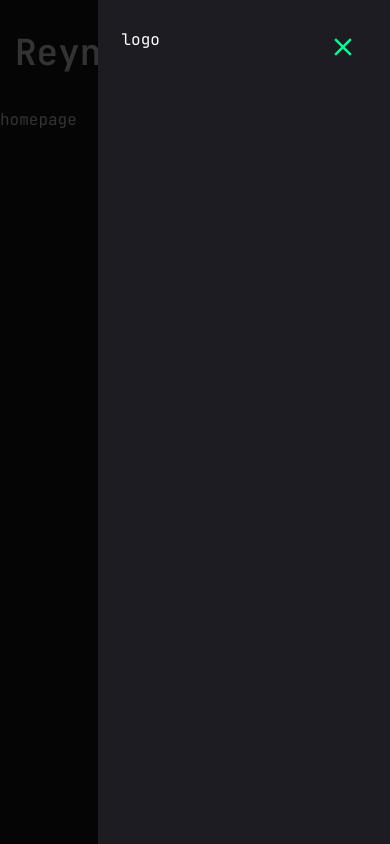
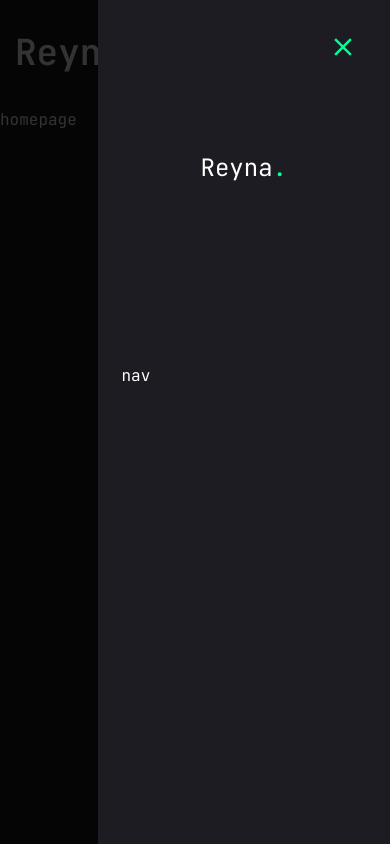
Before and after one commit to reynaroma/reyna-portfolio, a Next.js app: page / in a window 390 px wide. Both pictures are taken after a click on the button 359 px from the left and 48 px from the top of the page. Built offline with nearby package versions, Linux system fonts and the light colour scheme.

Commit message:
Add the logo to the sheet content

```diff
--- a/components/ui/MobileNav.jsx
+++ b/components/ui/MobileNav.jsx
@@ -38,9 +38,15 @@ function MobileNav() {
       </SheetTrigger>
       <SheetContent className="flex flex-col">
         {/* logo */}
-        <div>
-          logo
+        <div className="mt-32 mb-40 text-center text-2xl">
+          <Link href="/">
+            Reyna<span className="text-accent">.</span>
+          </Link>
         </div>
+        {/* nav */}
+        <nav>
+          nav
+        </nav>
       </SheetContent>
     </Sheet>
   )
```
